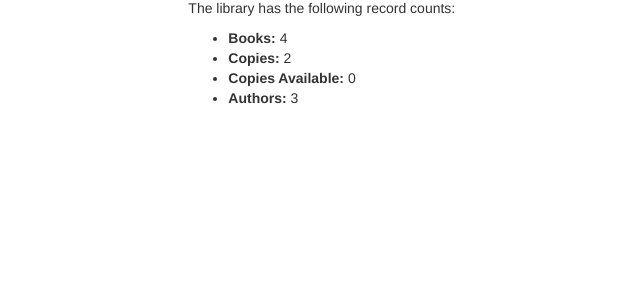
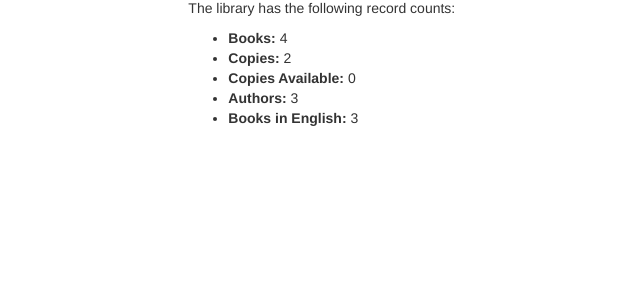
Before and after one commit to bad-joke/djmdn2, a Django app: page /catalog/ in a window 1280 px wide. Shown: the part 175-475 px from the top of the page, without its empty margins (40-680 px from the left). Run offline with Django 3.2, Linux system fonts and the light colour scheme; data comes from the database, SQL or seed files in the repository; both versions use the stored data as it was after the commit; some libraries are stand-ins or nearby versions.

Commit message:
Add languages to index

```diff
--- a/catalog/templates/index.html
+++ b/catalog/templates/index.html
@@ -1,4 +1,8 @@
 {% extends "base_generic.html" %}
+
+{% block title %}
+<title>Local Library Index</title>
+{% endblock %}
 
 {% block content %}
 <h1>Local Library</h1>
@@ -12,6 +16,7 @@
         <li><strong>Copies:</strong> {{ num_instances }}</li>
         <li><strong>Copies Available:</strong> {{ num_instances_available }}</li>
         <li><strong>Authors:</strong> {{ num_authors }}</li>
+        <li><strong>Books in English:</strong> {{ num_books_english }}</li>
     </ul>
 
     {% endblock %}
--- a/catalog/views.py
+++ b/catalog/views.py
@@ -13,10 +13,11 @@ def index(request):
     # Available books
     num_instances_available = BookInstance.objects.filter(status__exact='a').count()
     num_authors = Author.objects.all().count()
+    num_books_english = Book.objects.filter(language__name='English').count()
 
     # Render the HTML
     return render(
         request,
         'index.html',
-        context = {'num_books':num_books, 'num_instances': num_instances, 'num_instances_available': num_instances_available, 'num_authors': num_authors},
+        context = {'num_books':num_books, 'num_instances': num_instances, 'num_instances_available': num_instances_available, 'num_authors': num_authors, 'num_books_english': num_books_english},
     )
```
Also changed, not shown: db.sqlite3.
